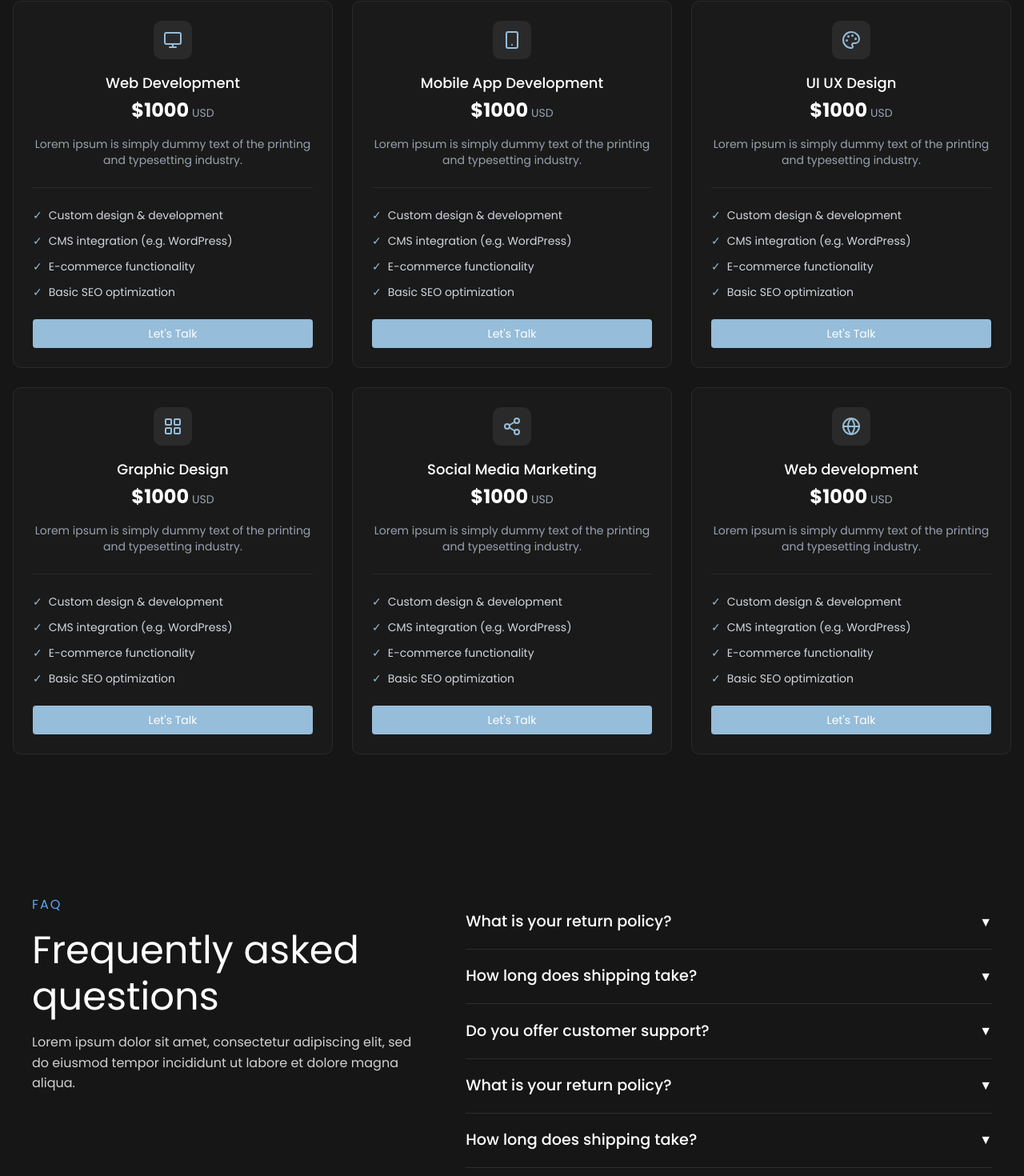
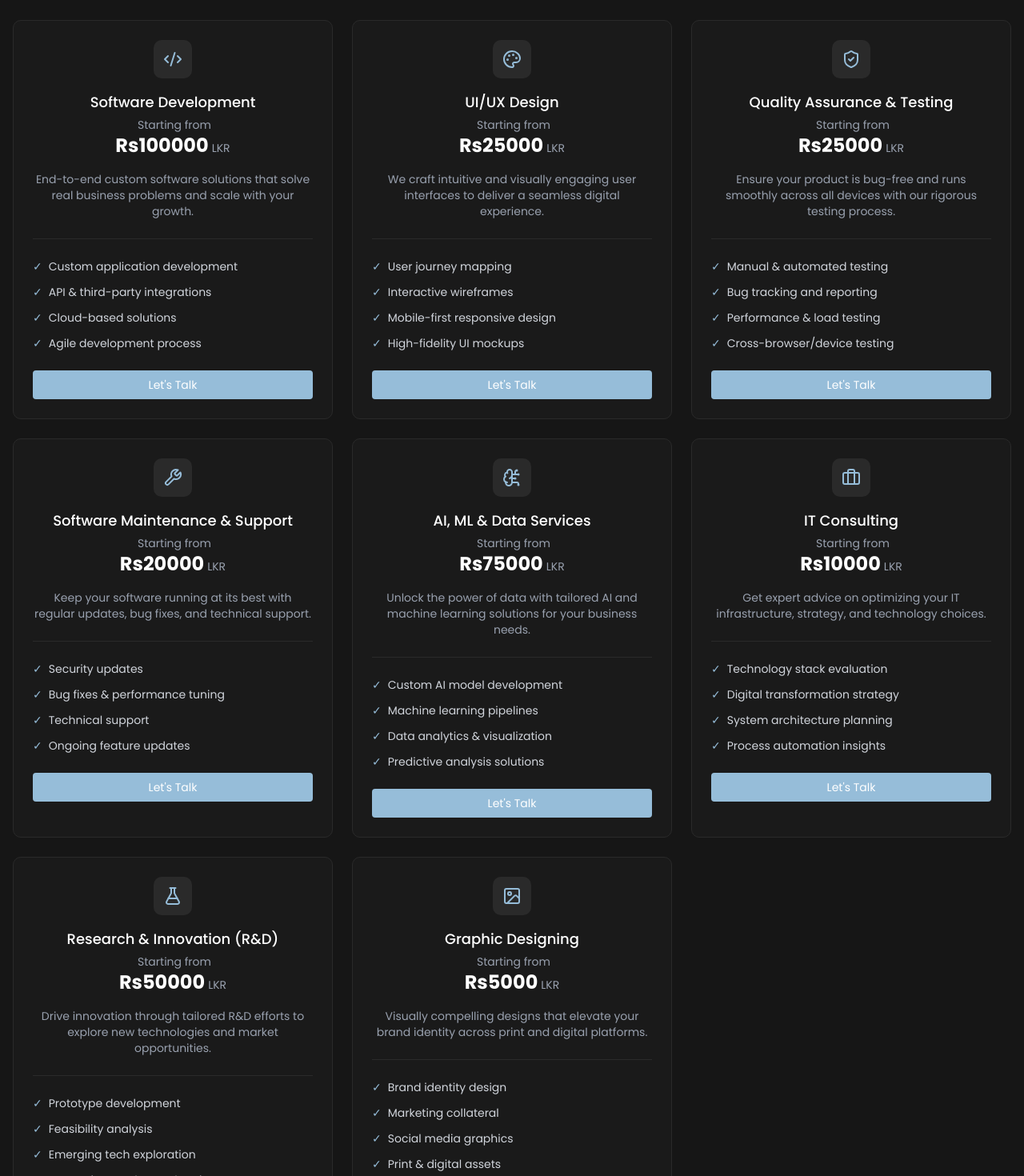
Before and after one commit to HarshiMenuka/spherehead-technologies, a Next.js app: page /pricing in a window 1280 px wide. Shown: the part 983-2453 px from the top of the page at 80% size. Built offline with nearby package versions, Linux system fonts and the light colour scheme.

Commit message:
add content to pricing

```diff
--- a/src/app/pricing/page.tsx
+++ b/src/app/pricing/page.tsx
@@ -35,7 +35,7 @@ function Pricing() {
           )}
         </div>
         <div className="text-section">
-          <h1 className="heading">Whole Sphere of tech <br />satisfying all your needs</h1>
+          <h1 className="heading">Transparent Pricing for Powerful Web Solutions</h1>
           <h2 className="subheading">
             Get the most reliable tech solutions, customized to your requirements built on trust without paying a hefty price tag
           </h2>
--- a/src/components/FAQ.jsx
+++ b/src/components/FAQ.jsx
@@ -1,5 +1,4 @@
 import React, { useState } from 'react';
-import SectionHeader from "@/components/sectionheader";
 import './FAQ.css';
 
 const FAQ = () => {
@@ -7,28 +6,28 @@ const FAQ = () => {
 
   const faqs = [
     {
-      question: "What is your return policy?",
-      answer: "Lorem ipsum dolor sit amet, consectetur adipiscing elit."
+      question: "What web development services do you offer?",
+      answer: "We offer a wide range of web development services tailored to meet your needs. Whether you need a custom-designed website, an e-commerce platform, a content management system like WordPress or Webflow, or help with performance optimization and UI/UX design, we've got you covered. Our services also include responsive design for mobile users, third-party API integration, landing pages, and ongoing maintenance."
     },
     {
-      question: "How long does shipping take?",
-      answer: "Lorem ipsum dolor sit amet, consectetur adipiscing elit."
+      question: "Can you help me redesign my existing website?",
+      answer: "if you already have a website but want a fresh new look or better functionality, we can help with that too. We specialize in website redesigns, focusing on improving both the visual design and the user experience. Whether it’s updating your brand, optimizing for mobile, or migrating to a new platform, we'll work with you to create a site that meets your current goals."
     },
     {
-      question: "Do you offer customer support?",
-      answer: "Lorem ipsum dolor sit amet, consectetur adipiscing elit."
+      question: "How long does it take to build a website?",
+      answer: "The duration of a project depends on the features and content involved. A basic website can usually be completed in 2 to 3 weeks, while a more complex websites typically take 4 to 8 weeks. This includes planning, design, development, testing, and revisions."
     },
     {
-      question: "What is your return policy?",
-      answer: "Lorem ipsum dolor sit amet, consectetur adipiscing elit."
+      question: "Do you provide support after the website is launched?",
+      answer: "Yes, we do provide support after your website goes live. We offer maintenance and support packages that cover everything from bug fixes and security updates to performance monitoring and content updates. To help you get started with confidence, we include the first month of support completely free. "
     },
     {
-      question: "How long does shipping take?",
-      answer: "Lorem ipsum dolor sit amet, consectetur adipiscing elit."
+      question: "Can I update my website on my own after it's built?",
+      answer: "You'll have full control over your website once it's built. We provide admin access, training sessions, and optional user guides to help you feel confident managing your site."
     },
     {
-      question: "Do you offer customer support?",
-      answer: "Lorem ipsum dolor sit amet, consectetur adipiscing elit."
+      question: "How much do your web development services cost?",
+      answer: "Our pricing is flexible and depends on the complexity and scale of the project. After a discovery call, we'll provide a detailed estimate tailored to your specific needs."
     },
   ];
 
@@ -43,7 +42,7 @@ const FAQ = () => {
           <span className="founder-label">FAQ</span>
           <h1 className="founder-title">Frequently asked <br />questions</h1>
           <div className='description'>
-            Lorem ipsum dolor sit amet, consectetur adipiscing elit, sed do eiusmod tempor incididunt ut labore et dolore magna aliqua.
+            At Spherehead, we strive to provide clear and helpful answers to common inquiries about our web development services. Below, you'll find responses to frequently asked questions regarding our pricing, development process, timelines, and post-launch support. If you don't find what you're looking for, feel free to contact us directly!
           </div>
         </div>
 
--- a/src/components/PricingPlans.tsx
+++ b/src/components/PricingPlans.tsx
@@ -1,48 +1,125 @@
 import React from 'react';
-import { Monitor, Smartphone, Palette, LayoutGrid, Share2, Globe } from 'lucide-react';
+// import { Monitor, Smartphone, Palette, LayoutGrid, Share2, Globe } from 'lucide-react';
+
+import {
+  Code2,
+  Palette,
+  ShieldCheck,
+  Wrench,
+  BrainCircuit,
+  Briefcase,
+  FlaskConical,
+  Image as ImageIcon,
+} from 'lucide-react';
 
 const services = [
   {
-    title: 'Web Development',
-    icon: Monitor,
-    price: 1000
+    title: 'Software Development',
+    icon: Code2,
+    price: 100000,
+    description: 'End-to-end custom software solutions that solve real business problems and scale with your growth.',
+    features: [
+      'Custom application development',
+      'API & third-party integrations',
+      'Cloud-based solutions',
+      'Agile development process',
+    ],
   },
   {
-    title: 'Mobile App Development',
-    icon: Smartphone,
-    price: 1000
+    title: 'UI/UX Design',
+    icon: Palette,
+    price: 25000,
+    description: 'We craft intuitive and visually engaging user interfaces to deliver a seamless digital experience.',
+    features: [
+      'User journey mapping',
+      'Interactive wireframes',
+      'Mobile-first responsive design',
+      'High-fidelity UI mockups',
+    ],
   },
   {
-    title: 'UI UX Design',
-    icon: Palette,
-    price: 1000
+    title: 'Quality Assurance & Testing',
+    icon: ShieldCheck,
+    price: 25000,
+    description: 'Ensure your product is bug-free and runs smoothly across all devices with our rigorous testing process.',
+    features: [
+      'Manual & automated testing',
+      'Bug tracking and reporting',
+      'Performance & load testing',
+      'Cross-browser/device testing',
+    ],
   },
   {
-    title: 'Graphic Design',
-    icon: LayoutGrid,
-    price: 1000
+    title: 'Software Maintenance & Support',
+    icon: Wrench,
+    price: 20000,
+    description: 'Keep your software running at its best with regular updates, bug fixes, and technical support.',
+    features: [
+      'Security updates',
+      'Bug fixes & performance tuning',
+      'Technical support',
+      'Ongoing feature updates',
+    ],
   },
   {
-    title: 'Social Media Marketing',
-    icon: Share2,
-    price: 1000
+    title: 'AI, ML & Data Services',
+    icon: BrainCircuit,
+    price: 75000,
+    description: 'Unlock the power of data with tailored AI and machine learning solutions for your business needs.',
+    features: [
+      'Custom AI model development',
+      'Machine learning pipelines',
+      'Data analytics & visualization',
+      'Predictive analysis solutions',
+    ],
   },
   {
-    title: 'Web development',
-    icon: Globe,
-    price: 1000
-  }
+    title: 'IT Consulting',
+    icon: Briefcase,
+    price: 10000,
+    description: 'Get expert advice on optimizing your IT infrastructure, strategy, and technology choices.',
+    features: [
+      'Technology stack evaluation',
+      'Digital transformation strategy',
+      'System architecture planning',
+      'Process automation insights',
+    ],
+  },
+  {
+    title: 'Research & Innovation (R&D)',
+    icon: FlaskConical,
+    price: 50000,
+    description: 'Drive innovation through tailored R&D efforts to explore new technologies and market opportunities.',
+    features: [
+      'Prototype development',
+      'Feasibility analysis',
+      'Emerging tech exploration',
+      'Innovation roadmap planning',
+    ],
+  },
+  {
+    title: 'Graphic Designing',
+    icon: ImageIcon,
+    price: 5000,
+    description: 'Visually compelling designs that elevate your brand identity across print and digital platforms.',
+    features: [
+      'Brand identity design',
+      'Marketing collateral',
+      'Social media graphics',
+      'Print & digital assets',
+    ],
+  },
 ];
 
 const PricingPlans = () => {
   return (
-    <div className="pt-0 mt-0 pb-20 bg-[#161616]" style={{marginTop: 0, paddingTop: 0}}>
+    <div className="pt-0 mt-0 pb-20 bg-[#161616]">
       <div className="max-w-7xl mx-auto px-4">
         <h1 className="text-3xl md:text-4xl font-medium text-white text-center lg:text-left mb-2 mt-0 pt-12">
           Pick your type of Project
         </h1>
         <h1 className="text-1xl md:text-1xl font-medium text-white text-center lg:text-left mb-10 max-w-2xl">
-          Lorem ipsum is simply dummy text of the printing and typesetting industry. Lorem Ipsum has been the industry&apos;s standard dummy text ever since the 1500s
+          Choose the type of digital solution that fits your business goals. Whether you're launching a new brand, upgrading your online store, or creating a platform to showcase your work, we have a solution for you.
         </h1>
 
         <div className="grid grid-cols-1 md:grid-cols-2 lg:grid-cols-3 gap-6">
@@ -55,40 +132,33 @@ const PricingPlans = () => {
                 </div>
 
                 <h3 className="text-white text-lg font-medium mb-1 text-center">{service.title}</h3>
+                <h3 className="text-sm text-gray-400 ml-1 text-center">Starting from</h3>
                 <div className="flex items-baseline justify-center mb-4">
-                  <span className="text-2xl font-bold text-white">${service.price}</span>
-                  <span className="text-sm text-gray-400 ml-1">USD</span>
+                  <span className="text-2xl font-bold text-white">Rs{service.price}</span>
+                  <span className="text-sm text-gray-400 ml-1">LKR</span>
                 </div>
 
                 <p className="text-sm text-gray-400 mb-6 text-center">
-                  Lorem ipsum is simply dummy text of the printing and typesetting industry.
+                  {service.description}
                 </p>
 
                 <div className="border-t border-[#2A2A2A] my-6"></div>
 
                 <ul className="space-y-3 mb-6">
-                  <li className="flex items-center text-sm text-gray-300">
-                    <span className="mr-2 text-[#96BDD9]">✓</span>
-                    Custom design & development
-                  </li>
-                  <li className="flex items-center text-sm text-gray-300">
-                    <span className="mr-2 text-[#96BDD9]">✓</span>
-                    CMS integration (e.g. WordPress)
-                  </li>
-                  <li className="flex items-center text-sm text-gray-300">
-                    <span className="mr-2 text-[#96BDD9]">✓</span>
-                    E-commerce functionality
-                  </li>
-                  <li className="flex items-center text-sm text-gray-300">
-                    <span className="mr-2 text-[#96BDD9]">✓</span>
-                    Basic SEO optimization
-                  </li>
+                  {service.features.map((feature, i) => (
+                    <li key={i} className="flex items-center text-sm text-gray-300">
+                      <span className="mr-2 text-[#96BDD9]">✓</span>
+                      {feature}
+                    </li>
+                  ))}
                 </ul>
 
-                <a href="/contact" className="w-full bg-[#96BDD9] text-white py-2 rounded hover:bg-[#7BA7C5] transition-colors text-sm text-center block">
-  Let&apos;s Talk
-</a>
-
+                <a
+                  href="/contact"
+                  className="w-full bg-[#96BDD9] text-white py-2 rounded hover:bg-[#7BA7C5] transition-colors text-sm text-center block"
+                >
+                  Let&apos;s Talk
+                </a>
               </div>
             );
           })}
```
Also changed, not shown: 1 other file (tests, documents, lock files or other folders).
